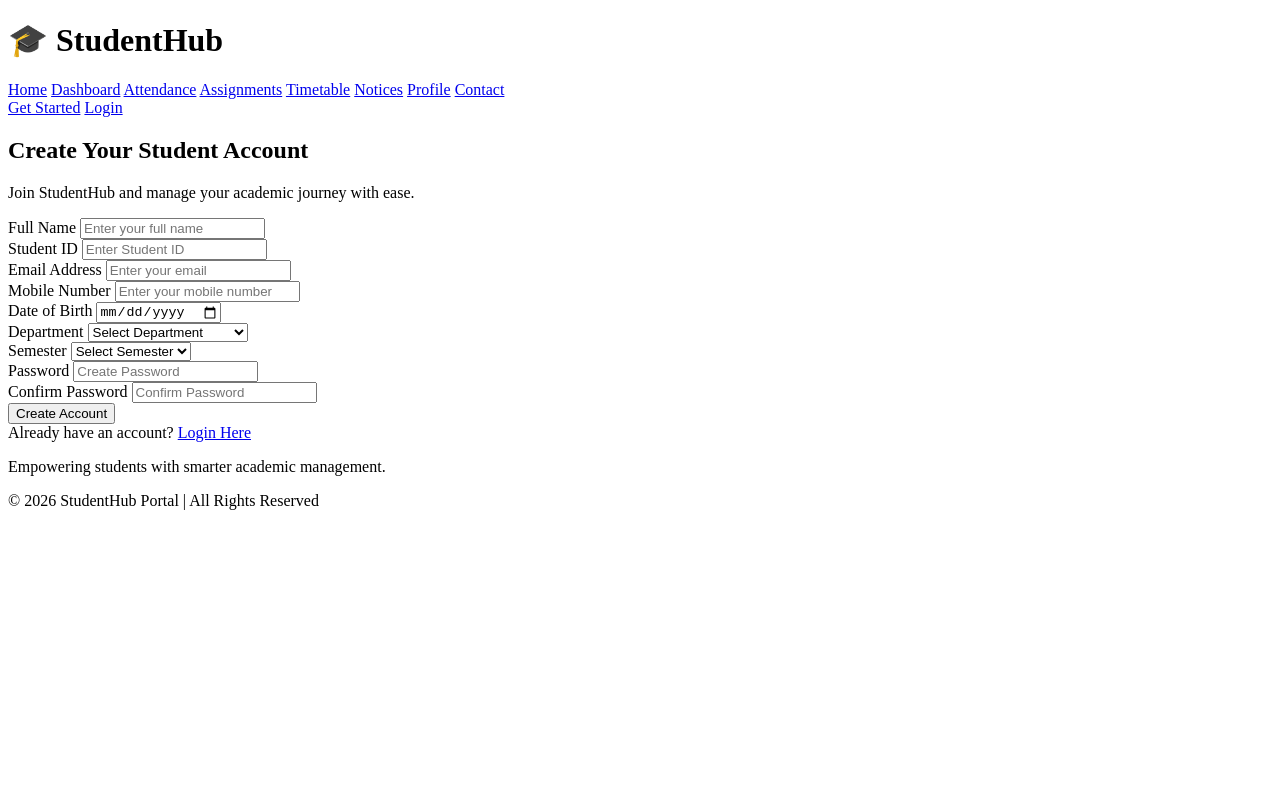
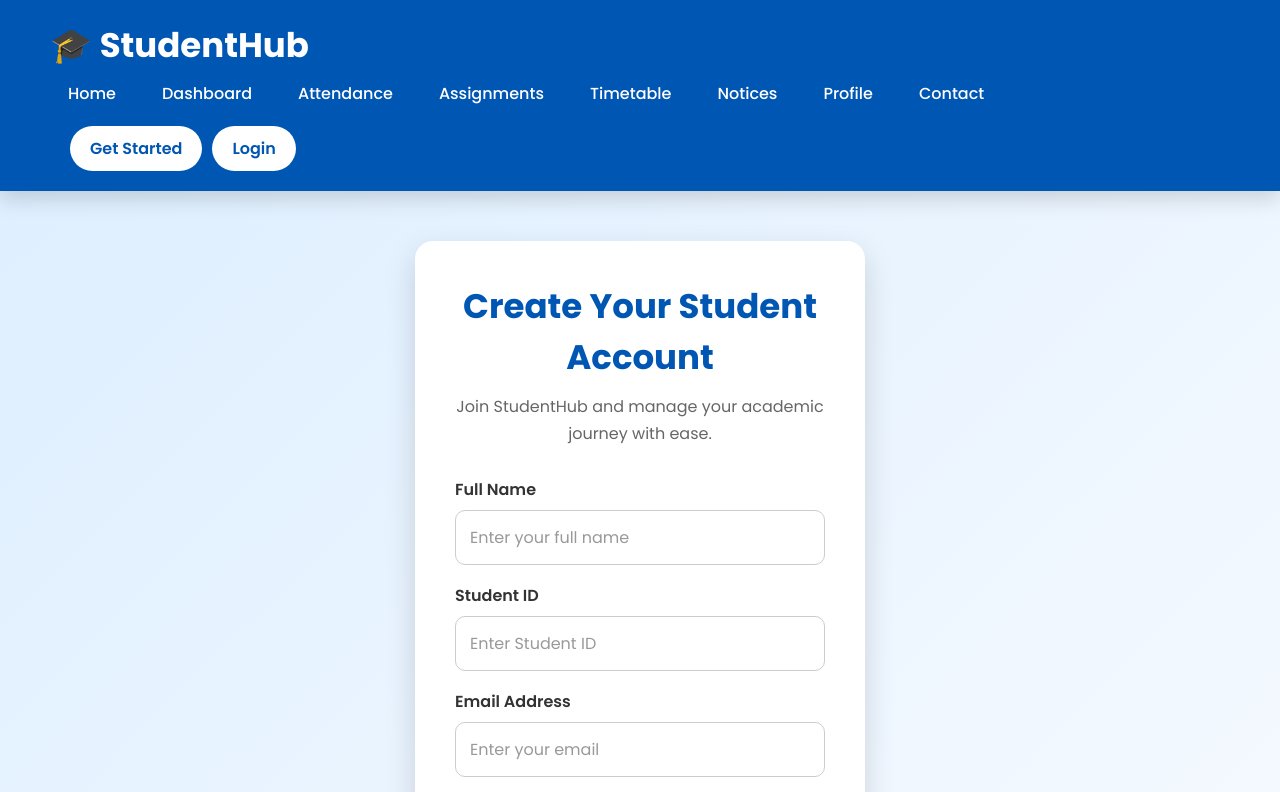
Before and after one commit to 24it021-cmd/StudentHub, a plain HTML site: page register.html in a window 1280 px wide. Shown: the top 792 px of the page. Drawn offline with Linux system fonts and the light colour scheme; files that its build step writes are made by us from their sources.

Commit message:
Update register.html

```diff
--- a/register.html
+++ b/register.html
@@ -5,7 +5,7 @@
 <meta name="viewport" content="width=device-width, initial-scale=1.0">
 <title>StudentHub | Register</title>
 
-<link rel="stylesheet" href="CSS/style1.css">
+<link rel="stylesheet" href="CSS/style.css">
 
 </head>
 <body>
```
